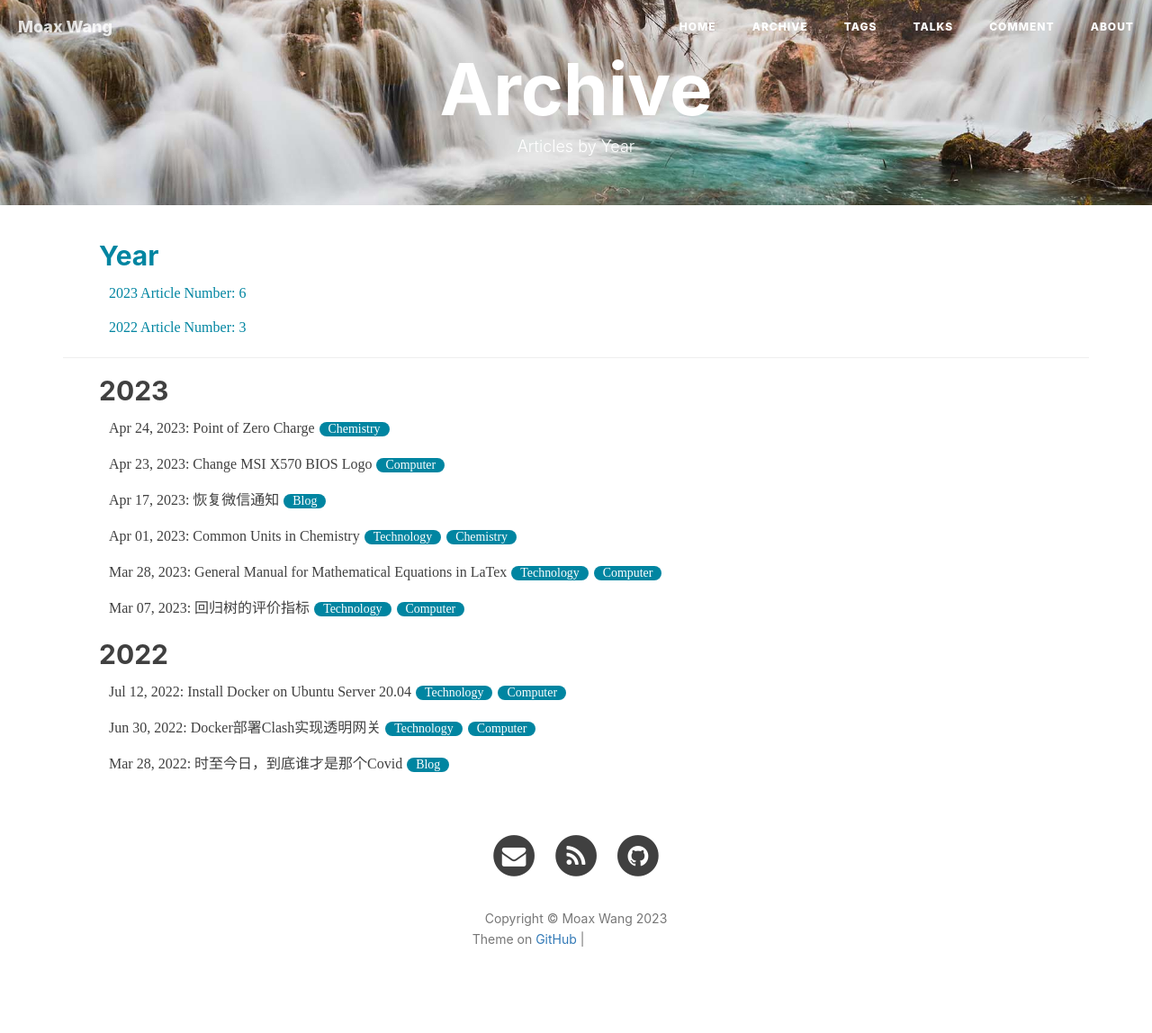
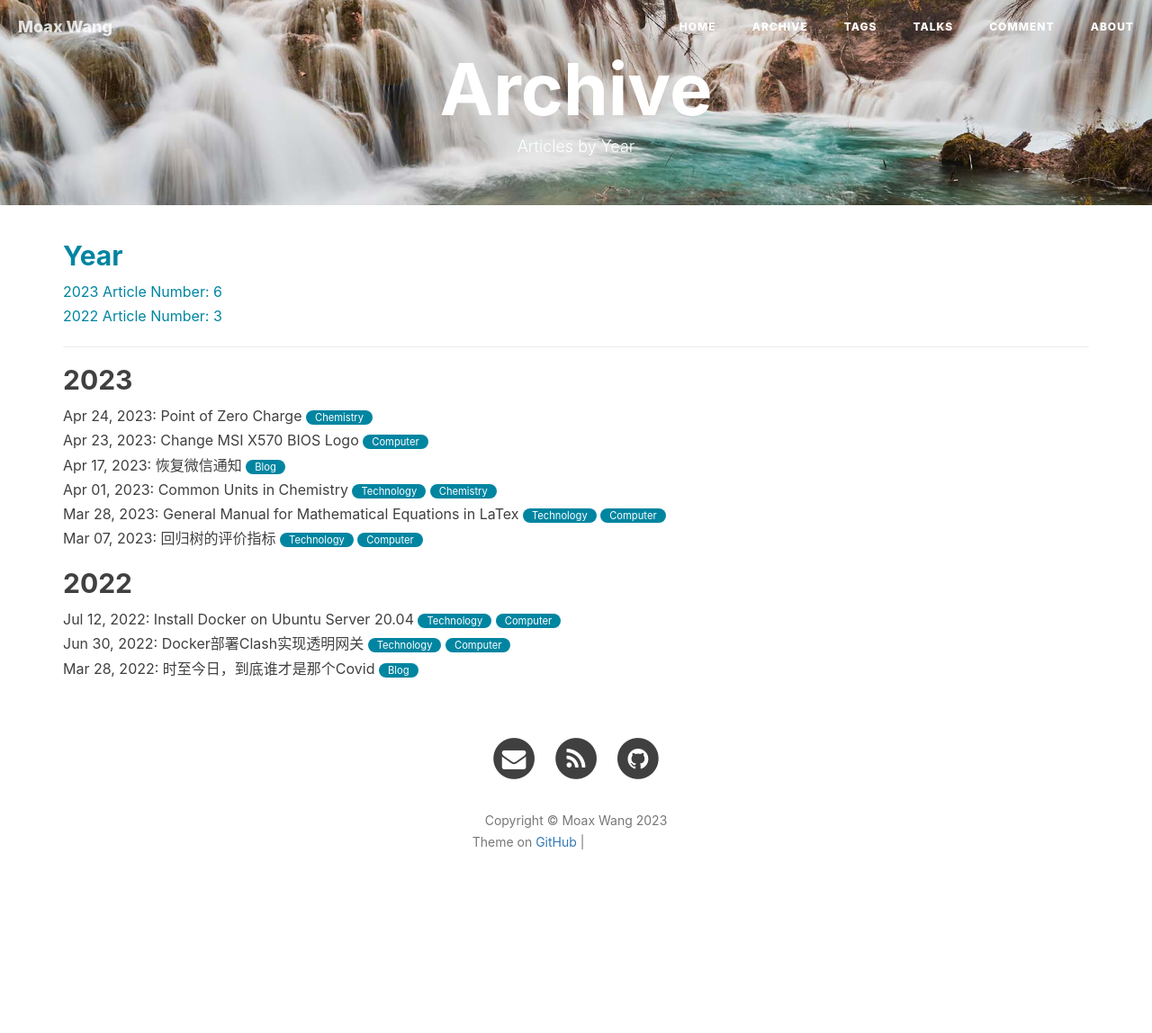
Before and after one commit to WinchellWang/winchellwang.github.io, a Jekyll site: the page built from 1archive.html, in a window 1280 px wide. Shown: the whole page at 90% size. Built offline with Jekyll 4.4.1, drawn with Linux system fonts in a browser that asks for light colours; nearby versions of some CDN libraries; comment, search, counter and statistics services are not loaded; after the commit the page ends 1040 px from its top, so only the background shows below that; grey boxes are pictures that could not be loaded.

Commit message:
Font Update

```diff
--- a/1archive.html
+++ b/1archive.html
@@ -20,12 +20,12 @@ permalink: /archive/
 	<style>
 
 	.archive_meta {
-		font-family: 'Lora', 'Times New Roman', serif;
+		font-family: -apple-system,BlinkMacSystemFont,"Helvetica Neue",Arial,"PingFang SC","Hiragino Sans GB",STHeiti,"Microsoft YaHei","Microsoft JhengHei","Source Han Sans SC","Noto Sans CJK SC","Source Han Sans CN","Noto Sans SC","Source Han Sans TC","Noto Sans CJK TC","WenQuanYi Micro Hei",SimSun,sans-serif;
 	}
 
 	.archive_tag {
-		font-family: 'Lora', 'Times New Roman', serif;
-		font-size: 87%;
+		font-family: -apple-system,BlinkMacSystemFont,"Helvetica Neue",Arial,"PingFang SC","Hiragino Sans GB",STHeiti,"Microsoft YaHei","Microsoft JhengHei","Source Han Sans SC","Noto Sans CJK SC","Source Han Sans CN","Noto Sans SC","Source Han Sans TC","Noto Sans CJK TC","WenQuanYi Micro Hei",SimSun,sans-serif;
+		font-size: 70%;
 		display: inline-block;
 		background: #0085a1;
 		border: 0px solid #0085a1;
@@ -33,8 +33,8 @@ permalink: /archive/
 		border-radius: 999em;
 		padding: 0 10px;
 		line-height: 16px;
-		margin: 0 1px;
-		margin-bottom: 6px;
+		margin: 0 0px;
+		margin-bottom: 0px;
 	}
 
 	.archive_tag:hover{
@@ -48,7 +48,7 @@ permalink: /archive/
 </header>
 
 <div class="container">
-<ul style="list-style:none; margin: 0" class="archive_meta">
+<ul style="list-style:none; padding:0" class="archive_meta">
 	<h2><font color="#0085a1">Year</font></h2>
   {% assign counter = 0 %}
   {% for post in site.posts %}
@@ -56,7 +56,7 @@ permalink: /archive/
 	{% assign prevyear = post.previous.date | date: "%Y" %}
 	{% assign counter = counter | plus: 1 %}
 	{% if thisyear != prevyear %}
-	<li style="list-style:none; margin: 1%"><a href="#{{ post.date | date: '%Y' }}" style="text-decoration: none">
+	<li style="list-style:none; padding:0"><a href="#{{ post.date | date: '%Y' }}" style="text-decoration: none">
 		<font color="#0085a1">{{ thisyear }} Article Number: {{ counter }}</font>
 	</a></li>
 	  {% assign counter = 0 %}
@@ -65,7 +65,7 @@ permalink: /archive/
 </ul>
 
 <hr>
-<ul style="list-style:none; margin: 0" class="archive_meta">
+<ul style="list-style:none; padding:0" class="archive_meta">
 {% for post in site.posts %}
 	{% unless post.next %}
 	<h2 id="{{ post.date | date: '%Y'}}">{{ post.date | date: '%Y' }}</h2>
@@ -76,7 +76,7 @@ permalink: /archive/
 		<h2 id="{{ post.date | date: '%Y'}}">{{ post.date | date: '%Y' }}</h2>
 	{% endif %}
 	{% endunless %}
-	<li style="list-style:none; margin: 1%">{{ post.date | date: "%b %d, %Y" }}:
+	<li style="list-style:none; padding:0">{{ post.date | date: "%b %d, %Y" }}:
 		<a href="{{ post.url }}" target="_blank" style="text-decoration: none">{{ post.title }}</a>
 		{% for tag in post.tags %}
 		<a class="archive_tag" href="#{{ tag }}" title="{{ tag }}" target="_blank">
--- a/3talk.html
+++ b/3talk.html
@@ -40,12 +40,12 @@ permalink: /talk/
 }
 
 .hexo-douban-title {
-    font-family: 'Lora', 'Times New Roman', serif;
+    font-family: -apple-system,BlinkMacSystemFont,"Helvetica Neue",Arial,"PingFang SC","Hiragino Sans GB",STHeiti,"Microsoft YaHei","Microsoft JhengHei","Source Han Sans SC","Noto Sans CJK SC","Source Han Sans CN","Noto Sans SC","Source Han Sans TC","Noto Sans CJK TC","WenQuanYi Micro Hei",SimSun,sans-serif;
     color: #404040;
 }
 
 .hexo-douban-meta {
-    font-family: 'Lora', 'Times New Roman', serif;
+    font-family: -apple-system,BlinkMacSystemFont,"Helvetica Neue",Arial,"PingFang SC","Hiragino Sans GB",STHeiti,"Microsoft YaHei","Microsoft JhengHei","Source Han Sans SC","Noto Sans CJK SC","Source Han Sans CN","Noto Sans SC","Source Han Sans TC","Noto Sans CJK TC","WenQuanYi Micro Hei",SimSun,sans-serif;
     font-size: 87%;
     font-style: italic;
     color: #808080;
@@ -92,7 +92,7 @@ permalink: /talk/
     border: 1px solid #0085a1;
     border-radius: 5px;
     float: left;
-    margin-right: 10px;
+    margin-right: 5px;
 }
 
 .page-action-calendar .sub-month {
```
